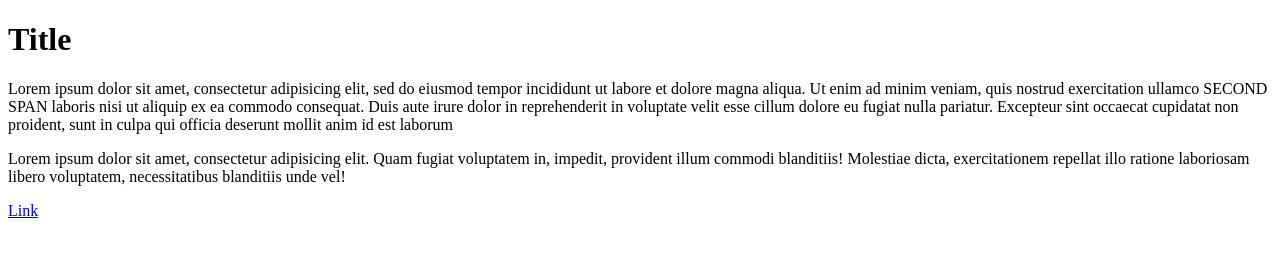
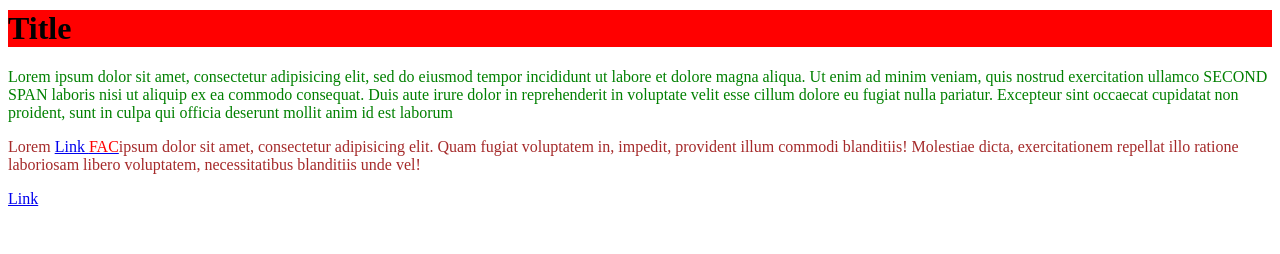
Before and after one commit to Drachinsky/Domashky, a plain HTML site: page Domaska-2/003_Children_Parent/003_Children_Parent.html in a window 1280 px wide. Drawn offline with Linux system fonts and the light colour scheme.

Commit message:
created by 003_Children_Parent

```diff
--- a/Domaska-2/003_Children_Parent/003_Children_Parent.html
+++ b/Domaska-2/003_Children_Parent/003_Children_Parent.html
@@ -6,13 +6,14 @@
     <meta name="viewport" content="width=device-width, initial-scale=1.0">
     <title>Children, Parent</title>
 </head>
-<body>
+<body id="myBody">
     <h1 class="class1" id="id1">Title</h1>
     <div>
         <span>
             Lorem ipsum dolor sit amet, consectetur adipisicing elit, sed do eiusmod tempor incididunt ut labore et dolore magna aliqua. Ut enim ad minim veniam, quis nostrud exercitation ullamco <span>SECOND SPAN</span> laboris nisi ut aliquip ex ea commodo consequat. Duis aute irure dolor in reprehenderit in voluptate velit esse cillum dolore eu fugiat nulla pariatur. Excepteur sint occaecat cupidatat non proident, sunt in culpa qui officia deserunt mollit anim id est laborum
         </span>
-        <p>Lorem <span>ipsum</span> dolor sit amet, consectetur adipisicing elit. Quam fugiat voluptatem in, impedit, provident illum commodi blanditiis! Molestiae dicta, exercitationem repellat illo ratione laboriosam libero voluptatem, necessitatibus blanditiis unde vel!</p>
+        <!-- незабуль видалити ссилку -->
+        <p>Lorem <a href="#">Link <span class="spanLink">FAC</span></a><span>ipsum</span> dolor sit amet, consectetur adipisicing elit. Quam fugiat voluptatem in, impedit, provident illum commodi blanditiis! Molestiae dicta, exercitationem repellat illo ratione laboriosam libero voluptatem, necessitatibus blanditiis unde vel!</p>
     </div>
     <a href="#">Link</a>
 
--- a/Domaska-2/003_Children_Parent/script.js
+++ b/Domaska-2/003_Children_Parent/script.js
@@ -0,0 +1,39 @@
+function changeParagraphColor() {
+    var myBody = document.getElementById('myBody');
+    var elemsP = myBody.getElementsByTagName('p');
+
+    for (var i = 0; i < elemsP.length; i++) {
+        elemsP[i].style.color = 'brown';
+    }
+}
+
+function  changeColorSpanInLink() {
+    var elemsLink = document.querySelector('.spanLink');
+    elemsLink.style.color = 'red';
+}
+
+function changeColorSpan() {
+    var elemsDiv = document.getElementsByTagName('div');
+    var elemsSpan = document.getElementsByTagName('span');
+
+    for (var i = 0; i < elemsDiv.length; i++) {
+        elemsSpan[i].style.color = 'green';
+    }
+}
+
+function getClass() {
+    var myIdClass = document.getElementById('id1');
+    myIdClass.style.marginTop = '10px';
+    myIdClass.style.background = 'red';
+    myIdClass.classList.toggle('newclass');
+    console.log(document.getElementById('id1').style.cssText);
+}
+
+
+
+
+
+changeParagraphColor();
+changeColorSpanInLink();
+changeColorSpan();
+getClass();
```
